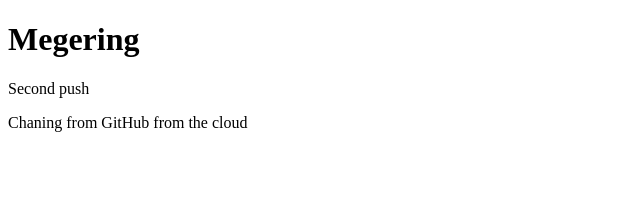
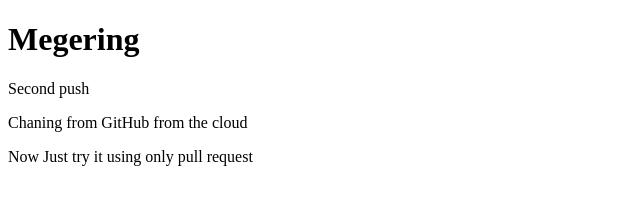
Before and after one commit to Eyu16/git_practice, a plain HTML site: page index.html in a window 1280 px wide. Shown: the whole page, without its empty margins (0-640 px from the left). Drawn offline with Linux system fonts and the light colour scheme.

Commit message:
trying pull request

```diff
--- a/index.html
+++ b/index.html
@@ -9,5 +9,6 @@
     <h1>Megering</h1>
     <p>Second push</p>
     <p>Chaning from GitHub from the cloud</p>
+    <p>Now Just try it using only pull request</p>
   </body>
 </html>
```
